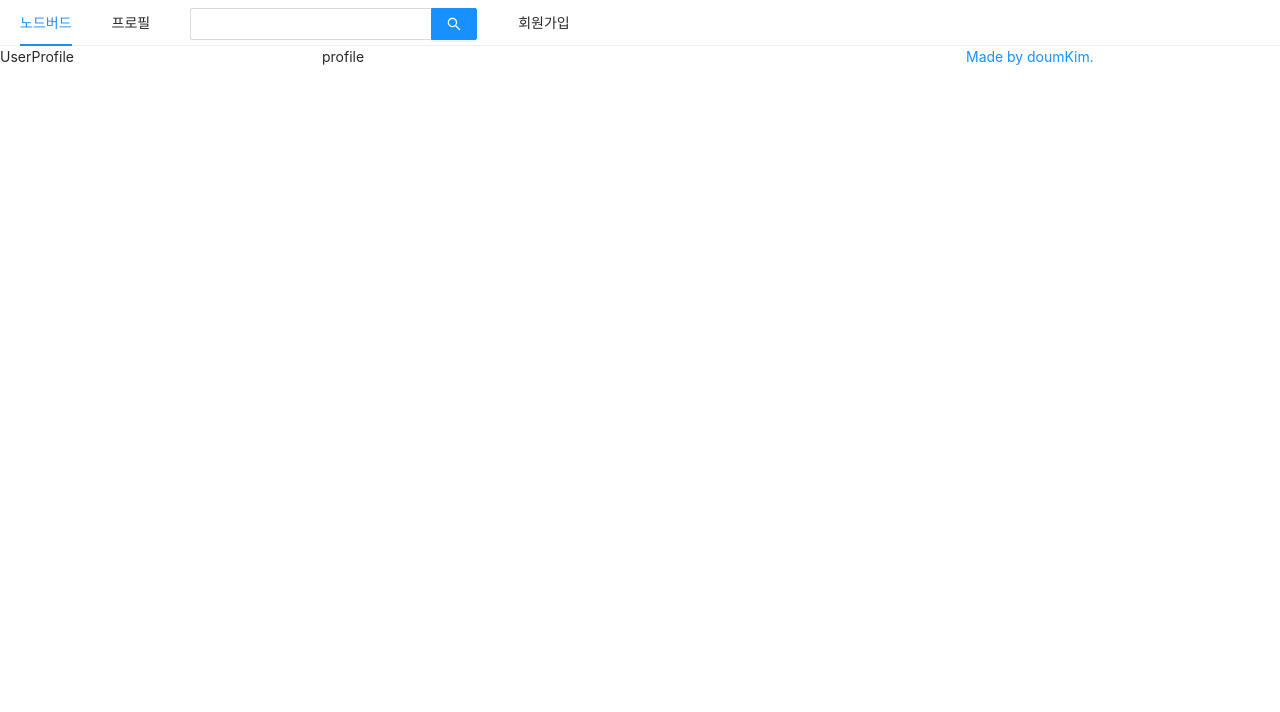
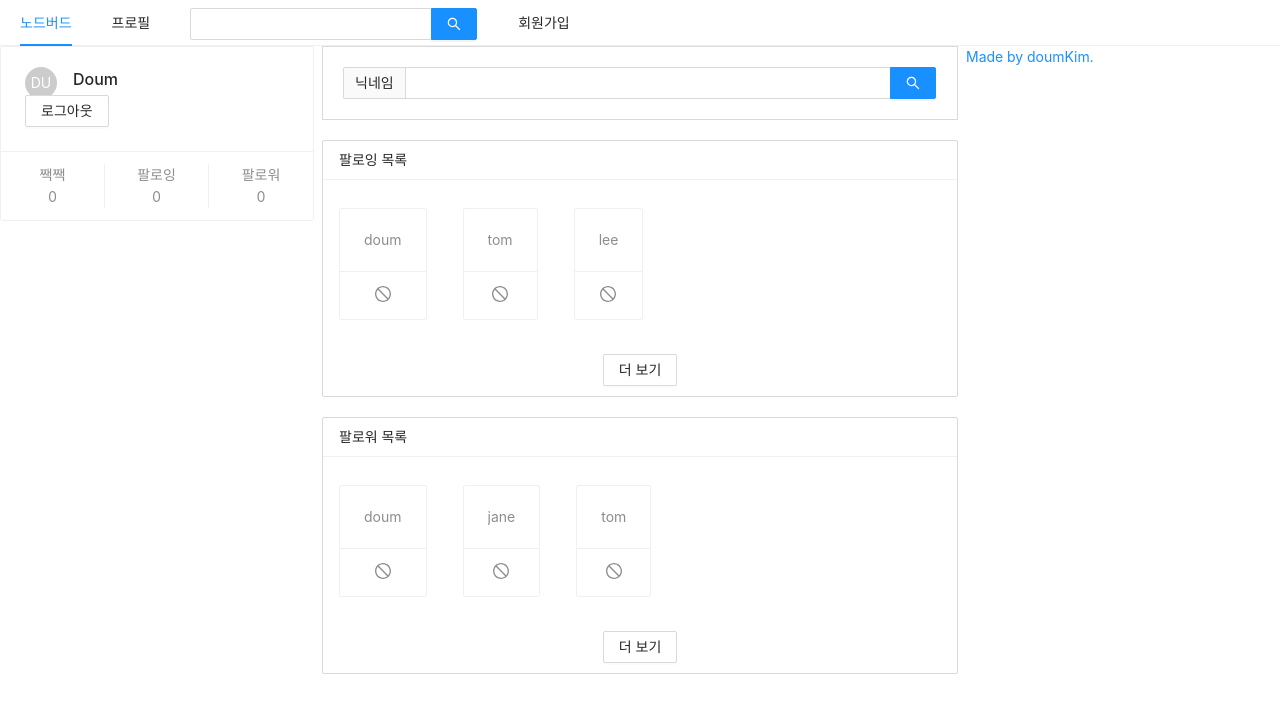
Before and after one commit to doumKim/newNodeBird, a Next.js app in the folder front/: page /profile in a window 1280 px wide. Both pictures are taken after typing "Sample", "Sample123" into the empty fields and a click on the button "로그인". Shown: the top 712 px of the page. Built offline with nearby package versions, Linux system fonts and the light colour scheme.

Commit message:
UPDATE: profile.js

```diff
--- a/front/components/AppLayout.js
+++ b/front/components/AppLayout.js
@@ -37,7 +37,7 @@
 			<Row gutter={8}>
 				<Col xs={24} md={6}>
 					{isLoggedIn ? (
-						<UserProfile />
+						<UserProfile setIsLoggedIn={setIsLoggedIn} />
 					) : (
 						<LoginForm setIsLoggedIn={setIsLoggedIn} />
 					)}
--- /dev/null
+++ b/front/components/FollowList.js
@@ -0,0 +1,37 @@
+import React, { useMemo } from 'react';
+import PropTypes from 'prop-types';
+import { List, Button, Card } from 'antd';
+import { StopOutlined } from '@ant-design/icons';
+
+const FollowList = ({ header, data }) => {
+	const Liststyle = useMemo(() => ({ marginBottom: '20px' }), []);
+	return (
+		<List
+			style={Liststyle}
+			grid={{ gutter: 4, xs: 2, md: 3 }}
+			size="small"
+			header={<div>{header}</div>}
+			loadMore={
+				<div style={{ textAlign: 'center', margin: '10px 0' }}>
+					<Button>더 보기</Button>
+				</div>
+			}
+			bordered
+			dataSource={data}
+			renderItem={(item) => (
+				<List.Item style={{ marginTop: 20 }}>
+					<Card actions={[<StopOutlined key="stop" />]}>
+						<Card.Meta description={item.nickname} />
+					</Card>
+				</List.Item>
+			)}
+		/>
+	);
+};
+
+FollowList.propTypes = {
+	header: PropTypes.string.isRequired,
+	data: PropTypes.array.isRequired,
+};
+
+export default FollowList;
--- a/front/components/LoginForm.js
+++ b/front/components/LoginForm.js
@@ -1,10 +1,15 @@
 import React, { useState, useCallback } from 'react';
+import PropTypes from 'prop-types';
 import { Form, Input, Button } from 'antd';
 import Link from 'next/link';
 import styled from 'styled-components';
 
 const ButtonWrapper = styled.div`
 	margin-top: 10px;
+`;
+
+const FormWrapper = styled(Form)`
+	padding: 10px;
 `;
 
 const LoginForm = ({ setIsLoggedIn }) => {
@@ -27,7 +32,7 @@
 	}, [id, password]);
 
 	return (
-		<Form onFinish={onSubmitForm}>
+		<FormWrapper onFinish={onSubmitForm}>
 			<div>
 				<label htmlFor="user-id">아이디</label>
 				<br />
@@ -54,8 +59,12 @@
 					</a>
 				</Link>
 			</ButtonWrapper>
-		</Form>
+		</FormWrapper>
 	);
 };
 
+LoginForm.propTypes = {
+	setIsLoggedIn: PropTypes.func.isRequired,
+};
+
 export default LoginForm;
--- /dev/null
+++ b/front/components/NicknameEditForm.js
@@ -0,0 +1,20 @@
+import React, { useMemo } from 'react';
+import { Form, Input } from 'antd';
+
+const NicknameEditForm = () => {
+	const style = useMemo(
+		() => ({
+			marginBottom: '20px',
+			border: '1px solid #d9d9d9',
+			padding: '20px',
+		}),
+		[],
+	);
+	return (
+		<Form>
+			<Input.Search addonBefore="닉네임" enterButton style={style} />
+		</Form>
+	);
+};
+
+export default NicknameEditForm;
--- a/front/components/UserProfile.js
+++ b/front/components/UserProfile.js
@@ -1,8 +1,36 @@
-import React from 'react';
-import { Card } from 'antd';
+import React, { useCallback } from 'react';
+import PropTypes from 'prop-types';
+import { Card, Avatar, Button } from 'antd';
 
-const UserProfile = () => {
-	return <>UserProfile</>;
+const UserProfile = ({ setIsLoggedIn }) => {
+	const onLogOut = useCallback(() => {
+		setIsLoggedIn(false);
+	}, []);
+	return (
+		<Card
+			actions={[
+				<div key="twit">
+					짹짹
+					<br />0
+				</div>,
+				<div key="followings">
+					팔로잉
+					<br />0
+				</div>,
+				<div key="followers">
+					팔로워
+					<br />0
+				</div>,
+			]}
+		>
+			<Card.Meta title="Doum" avatar={<Avatar>DU</Avatar>} />
+			<Button onClick={onLogOut}>로그아웃</Button>
+		</Card>
+	);
+};
+
+UserProfile.propTypes = {
+	setIsLoggedIn: PropTypes.func.isRequired,
 };
 
 export default UserProfile;
--- a/front/pages/profile.js
+++ b/front/pages/profile.js
@@ -1,14 +1,30 @@
 import React from 'react';
 import AppLayout from '../components/AppLayout';
 import Head from 'next/head';
+import NicknameEditForm from '../components/NicknameEditForm';
+import FollowList from '../components/FollowList';
 
 const profile = () => {
+	const followerList = [
+		{ nickname: 'doum' },
+		{ nickname: 'jane' },
+		{ nickname: 'tom' },
+	];
+	const followingList = [
+		{ nickname: 'doum' },
+		{ nickname: 'tom' },
+		{ nickname: 'lee' },
+	];
 	return (
 		<>
 			<Head>
 				<title>내 프로필 | NodeBird</title>
 			</Head>
-			<AppLayout>profile</AppLayout>
+			<AppLayout>
+				<NicknameEditForm />
+				<FollowList header="팔로잉 목록" data={followingList} />
+				<FollowList header="팔로워 목록" data={followerList} />
+			</AppLayout>
 		</>
 	);
 };
```
